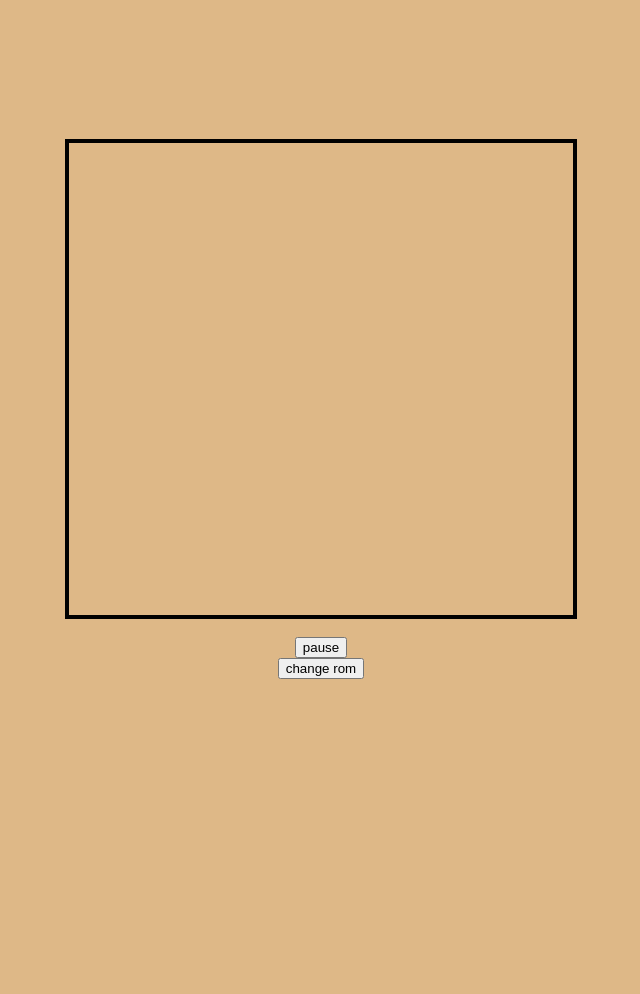
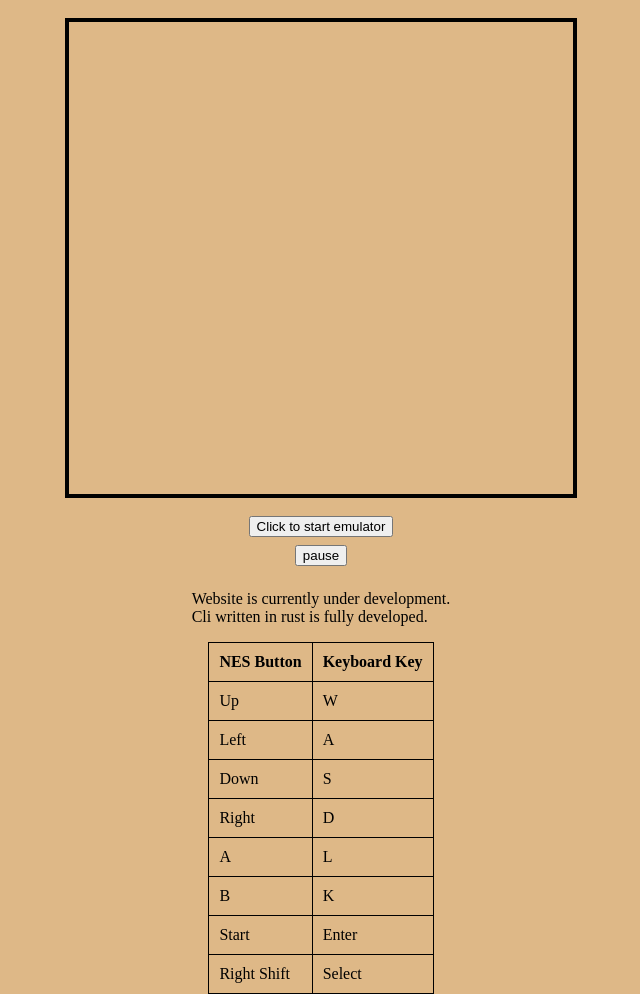
Before and after one commit to vedant416/RustyNES, a website built with Vite: page RustyNES_web_ui/index.html in a window 1280 px wide. Shown: the whole page, without its empty margins (319-959 px from the left). Before the commit the page ends 800 px from the top, so only its background shows below. Built offline with nearby package versions, Linux system fonts and the light colour scheme.

Commit message:
Add controls to website

```diff
--- a/RustyNES_web_ui/index.html
+++ b/RustyNES_web_ui/index.html
@@ -15,27 +15,91 @@
         flex-direction: column;
         justify-content: center;
         align-items: center;
-        /* width: 100vw; */
-
-        height: 100vh;
         background-color: burlywood;
       }
+
       canvas {
-        /* width: 256px;
-        height: 240px; */
-
-        /* flex-grow: 1; */
         image-rendering: pixelated;
         margin: 18px;
         border: 4px solid black;
+      }
+
+      .button-container {
+        display: flex;
+        flex-direction: column;
+        justify-content: center;
+        align-items: center;
+        margin-bottom: 8px;
+        gap: 8px;
+      }
+
+      table,
+      th,
+      td {
+        border: solid 1px #000;
+        padding: 10px;
+      }
+
+      table {
+        border-collapse: collapse;
+        caption-side: bottom;
       }
     </style>
   </head>
 
   <body>
     <canvas id="screen"></canvas>
-    <button id="pause">pause</button>
-    <button id="changerom">change rom</button>
+    <div class="button-container">
+      <button id="init">Click to start emulator</button>
+      <button id="pause">pause</button>
+    </div>
+    <p>
+      Website is currently under development.
+      <br />
+      Cli written in rust is fully developed.
+    </p>
+    <table>
+      <thead>
+        <tr>
+          <th>NES Button</th>
+          <th>Keyboard Key</th>
+        </tr>
+      </thead>
+      <tbody>
+        <tr>
+          <td>Up</td>
+          <td>W</td>
+        </tr>
+        <tr>
+          <td>Left</td>
+          <td>A</td>
+        </tr>
+        <tr>
+          <td>Down</td>
+          <td>S</td>
+        </tr>
+        <tr>
+          <td>Right</td>
+          <td>D</td>
+        </tr>
+        <tr>
+          <td>A</td>
+          <td>L</td>
+        </tr>
+        <tr>
+          <td>B</td>
+          <td>K</td>
+        </tr>
+        <tr>
+          <td>Start</td>
+          <td>Enter</td>
+        </tr>
+        <tr>
+          <td>Right Shift</td>
+          <td>Select</td>
+        </tr>
+      </tbody>
+    </table>
     <script type="module" src="/src/main.ts"></script>
   </body>
 </html>
--- a/RustyNES_web_ui/package.json
+++ b/RustyNES_web_ui/package.json
@@ -6,10 +6,10 @@
   "scripts": {
     "build_wasm": "wasm-pack build --release ../RustyNES_wasm --target web --out-dir ../RustyNES_web_ui/public/pkg/",
     "clean": "rm -rf ./public/pkg/ && mkdir ./public/pkg/",
-    "dev": "npm run clean && npm run build_wasm && vite --host",
+    "dev": "npm run build_wasm && vite --host",
     "build": "tsc && vite build",
     "preview": "vite preview",
-    "build_deploy": "npm run clean && npm run build_wasm && tsc && vite build --base=/RustyNES",
+    "build_deploy": "npm run build_wasm && tsc && vite build --base=/RustyNES",
     "deploy": "npm run build_deploy && gh-pages -d dist"
   },
   "devDependencies": {
--- a/RustyNES_web_ui/src/main.ts
+++ b/RustyNES_web_ui/src/main.ts
@@ -20,18 +20,6 @@ let paused = false;
 
 function scaleCanvas(canvas: HTMLCanvasElement) {
     const scale = Math.min(window.innerWidth / SCREEN_WIDTH, window.innerHeight / SCREEN_HEIGHT, 2);
-    canvas.style.width = `${SCREEN_WIDTH * scale}px`;
-    canvas.style.height = `${SCREEN_HEIGHT * scale}px`;
-}
-
-declare global {
-    interface Window {
-        scale: (scale: number) => void;
-    }
-}
-
-window.scale = (scale: number) => {
-    const canvas = document.querySelector<HTMLCanvasElement>('#screen')!;
     canvas.style.width = `${SCREEN_WIDTH * scale}px`;
     canvas.style.height = `${SCREEN_HEIGHT * scale}px`;
 }
@@ -89,14 +77,6 @@ async function startEmulator(canvas: HTMLCanvasElement) {
     }
 
     startLoop();
-
-    document.getElementById('changerom')!.addEventListener('click', async () => {
-        console.log("change rom");
-        paused = true;
-        let x = await fetchRom("roms/mario3.nes");
-        nes.change_rom(x);
-        paused = false;
-    });
 }
 
 function start() {
@@ -105,7 +85,7 @@ function start() {
     canvas.width = SCREEN_WIDTH;
     canvas.height = SCREEN_HEIGHT;
     scaleCanvas(canvas);
-    // document.addEventListener('resize', () => scaleCanvas(canvas));
+    document.addEventListener('resize', () => scaleCanvas(canvas));
 
     // start emulator on first click
     document.addEventListener("click", () => {
--- a/RustyNES_web_ui/tsconfig.json
+++ b/RustyNES_web_ui/tsconfig.json
@@ -15,8 +15,8 @@
 
     /* Linting */
     "strict": true,
-    "noUnusedLocals": true,
-    "noUnusedParameters": true,
+    // "noUnusedLocals": true,
+    // "noUnusedParameters": true,
     "noFallthroughCasesInSwitch": true
   },
   "include": ["src"]
```
